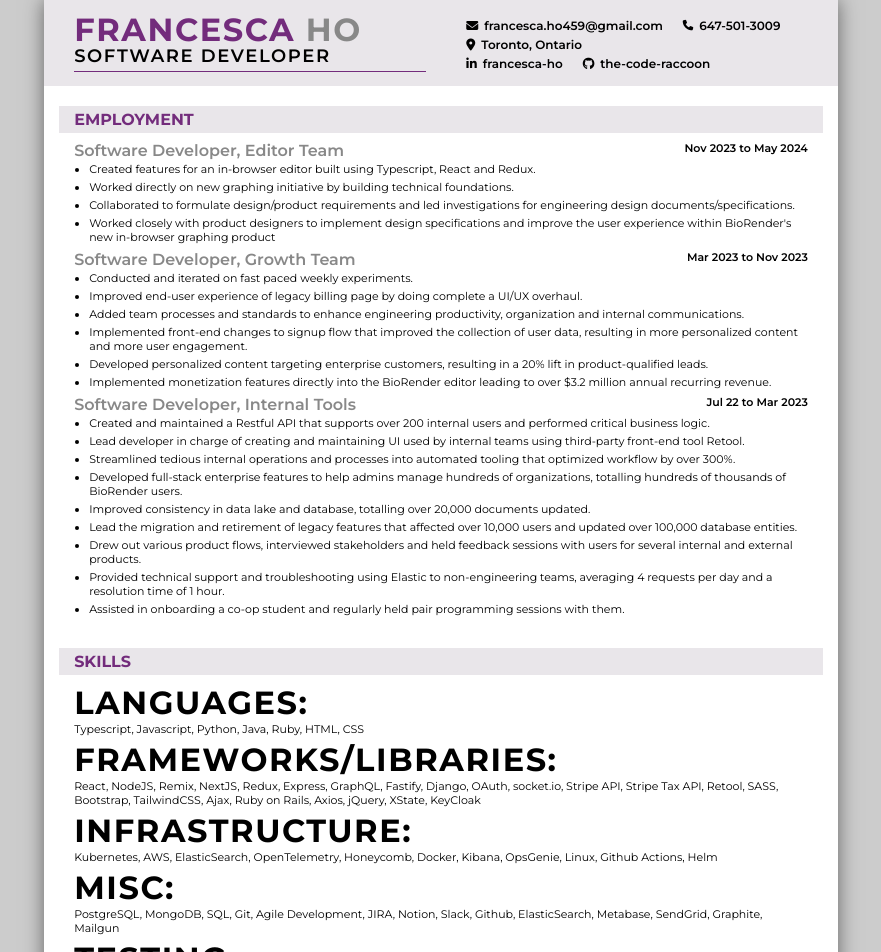
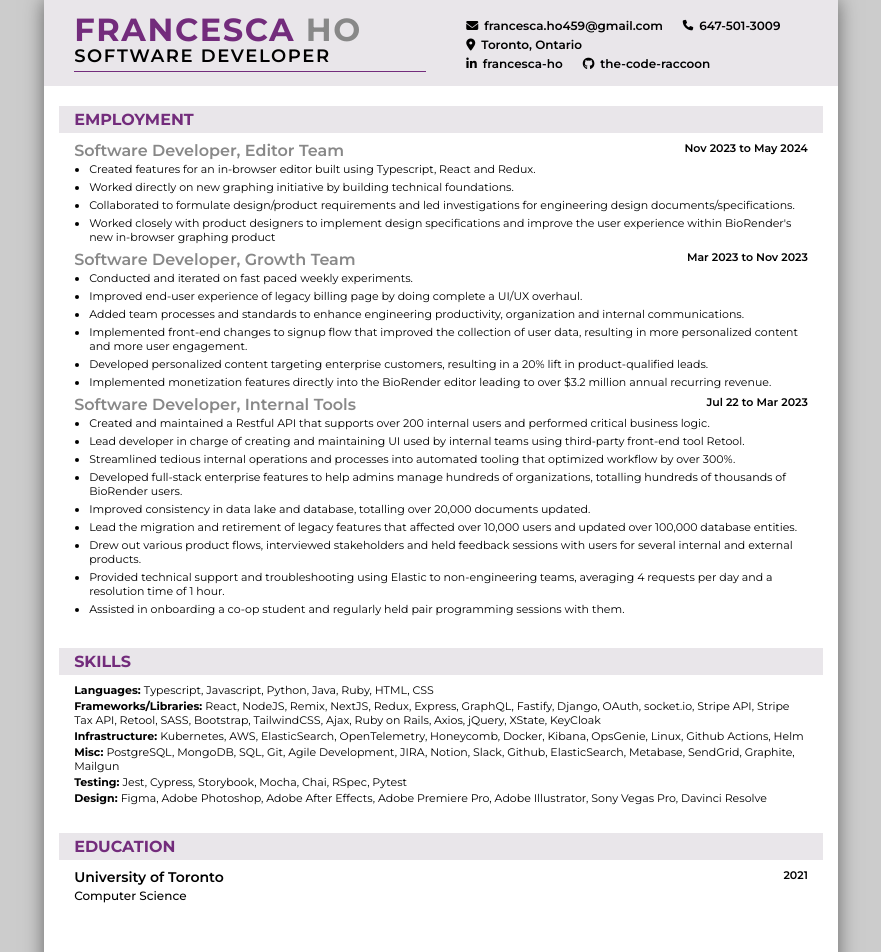
Before and after one commit to the-code-raccoon/resume-template, a React (Vite) app: page / in a window 1280 px wide. Shown: the top 952 px of the page, without its empty margins (199-1080 px from the left). Built offline with nearby package versions, Linux system fonts and the light colour scheme.

Commit message:
create skills component

```diff
--- a/src/App.tsx
+++ b/src/App.tsx
@@ -1,6 +1,7 @@
 import { ContactInfo } from "./components/ContactInfo";
 import { Employment } from "./components/Employment";
 import { Name } from "./components/Name";
+import { Skills } from "./components/Skills";
 import "./styles.css";
 
 function App() {
@@ -14,48 +15,7 @@ function App() {
 
         <div className="bottomPanel">
           <Employment />
-
-          <div className="section skills">
-            <h1>skills</h1>
-
-            <div className="content">
-              <div className="skill">
-                <span className="name">Languages: </span>
-                Typescript, Javascript, Python, Java, Ruby, HTML, CSS
-              </div>
-
-              <div className="skill">
-                <span className="name">Frameworks/Libraries: </span>React,
-                NodeJS, Remix, NextJS, Redux, Express, GraphQL, Fastify, Django,
-                OAuth, socket.io, Stripe API, Stripe Tax API, Retool, SASS,
-                Bootstrap, TailwindCSS, Ajax, Ruby on Rails, Axios, jQuery,
-                XState, KeyCloak
-              </div>
-
-              <div className="skill">
-                <span className="name">Infrastructure: </span>Kubernetes, AWS,
-                ElasticSearch, OpenTelemetry, Honeycomb, Docker, Kibana,
-                OpsGenie, Linux, Github Actions, Helm
-              </div>
-
-              <div className="skill">
-                <span className="name">Misc: </span>PostgreSQL, MongoDB, SQL,
-                Git, Agile Development, JIRA, Notion, Slack, Github,
-                ElasticSearch, Metabase, SendGrid, Graphite, Mailgun
-              </div>
-
-              <div className="skill">
-                <span className="name">Testing: </span>Jest, Cypress, Storybook,
-                Mocha, Chai, RSpec, Pytest
-              </div>
-
-              <div className="skill">
-                <span className="name">Design: </span>Figma, Adobe Photoshop,
-                Adobe After Effects, Adobe Premiere Pro, Adobe Illustrator, Sony
-                Vegas Pro, Davinci Resolve
-              </div>
-            </div>
-          </div>
+          <Skills />
 
           <div className="section education">
             <h1>education</h1>
--- /dev/null
+++ b/src/components/Skills/Skills.tsx
@@ -0,0 +1,46 @@
+import "./styles.css"
+
+export const Skills = () => {
+  return (
+    <div className="section skills">
+      <h1>skills</h1>
+
+      <div className="content">
+        <div className="skill">
+          <span>Languages: </span>
+          Typescript, Javascript, Python, Java, Ruby, HTML, CSS
+        </div>
+
+        <div className="skill">
+          <span>Frameworks/Libraries: </span>React, NodeJS,
+          Remix, NextJS, Redux, Express, GraphQL, Fastify, Django, OAuth,
+          socket.io, Stripe API, Stripe Tax API, Retool, SASS, Bootstrap,
+          TailwindCSS, Ajax, Ruby on Rails, Axios, jQuery, XState, KeyCloak
+        </div>
+
+        <div className="skill">
+          <span>Infrastructure: </span>Kubernetes, AWS,
+          ElasticSearch, OpenTelemetry, Honeycomb, Docker, Kibana, OpsGenie,
+          Linux, Github Actions, Helm
+        </div>
+
+        <div className="skill">
+          <span>Misc: </span>PostgreSQL, MongoDB, SQL, Git,
+          Agile Development, JIRA, Notion, Slack, Github, ElasticSearch,
+          Metabase, SendGrid, Graphite, Mailgun
+        </div>
+
+        <div className="skill">
+          <span>Testing: </span>Jest, Cypress, Storybook,
+          Mocha, Chai, RSpec, Pytest
+        </div>
+
+        <div className="skill">
+          <span>Design: </span>Figma, Adobe Photoshop, Adobe
+          After Effects, Adobe Premiere Pro, Adobe Illustrator, Sony Vegas Pro,
+          Davinci Resolve
+        </div>
+      </div>
+    </div>
+  );
+};
--- /dev/null
+++ b/src/components/Skills/index.ts
@@ -0,0 +1 @@
+export * from "./Skills"
--- /dev/null
+++ b/src/components/Skills/styles.css
@@ -0,0 +1,13 @@
+.skills {
+  .content {
+    gap: 4px;
+  }
+
+  .skill {
+    font-size: 11px;
+
+    > span {
+      font-weight: 700;
+    }
+  }
+}
--- a/src/main.tsx
+++ b/src/main.tsx
@@ -1,6 +1,5 @@
 import { StrictMode } from 'react'
 import { createRoot } from 'react-dom/client'
-// import './index.css'
 import App from './App'
 import { Head } from './Head';
 
--- a/src/styles.css
+++ b/src/styles.css
@@ -95,19 +95,6 @@ ul ul li {
       gap: 2px;
     }
 
-    &.skills {
-      > .content {
-        gap: 4px;
-      }
-
-      .skill {
-        font-size: 11px;
-
-        .name {
-          font-weight: 700;
-        }
-      }
-    }
 
     &.education {
       h2 {
```
